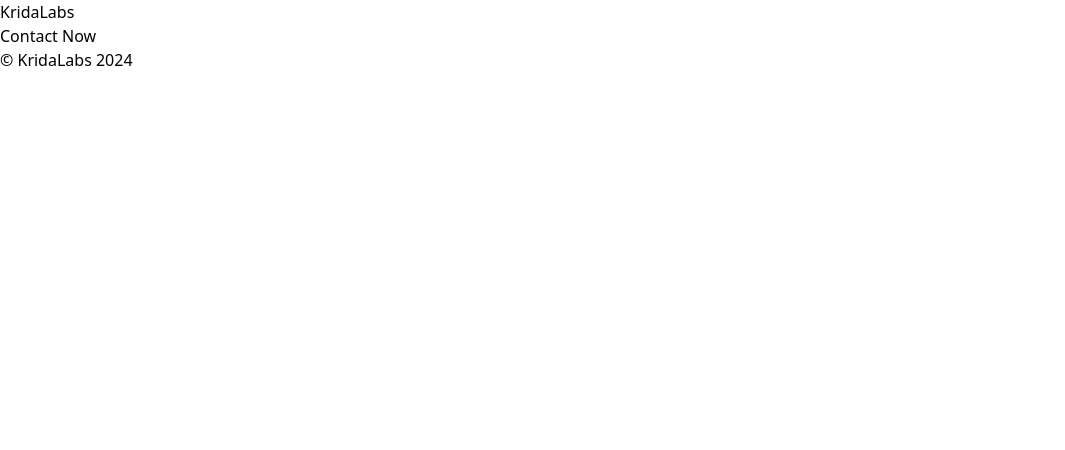
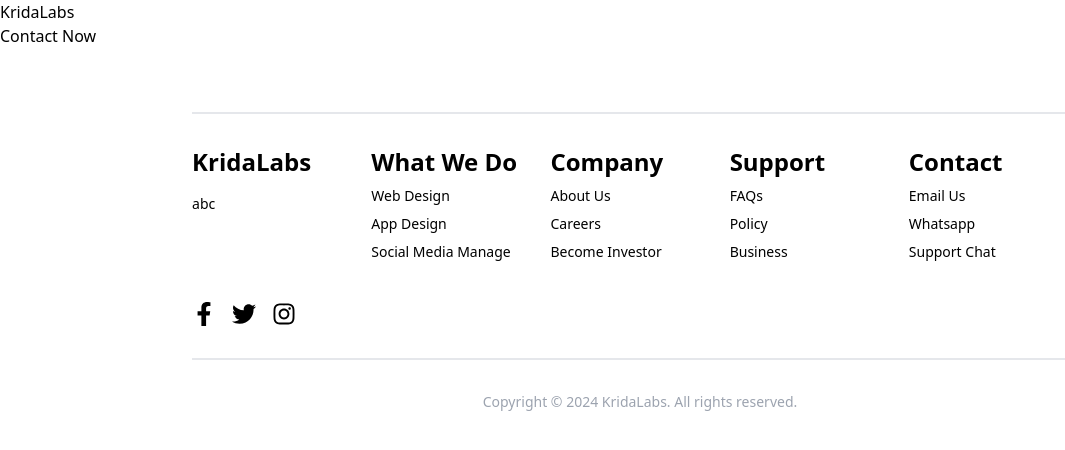
Before and after one commit to khagendrajora/KridaLabs-Website, a React (Vite) app: page / in a window 1280 px wide. Shown: the top 450 px of the page, without its empty margins (0-1065 px from the left). Built offline with nearby package versions, Linux system fonts and the light colour scheme.

Commit message:
Footer component create

```diff
--- a/src/components/Footer/Footer.tsx
+++ b/src/components/Footer/Footer.tsx
@@ -1,9 +1,82 @@
-import { ReactNode } from "react";
+// import { ReactNode } from "react";
+import { FaFacebookF, FaTwitter, FaInstagram } from 'react-icons/fa';
 
-export default function Footer({ children }: { children: ReactNode }) {
+export default function Footer() {
   return (
-    <footer>
-      {children}
+    <footer className="bg-white text-black py-8 px-4 sm:px-12 md:px-28 lg:px-48">
+        {/* Separator Line */}
+      <hr className="border-t-2 border-gray-200 my-8" /> {/* Horizontal line */}
+
+      <div className="flex flex-wrap justify-end gap-0">
+        {/* Company Info Section */}
+        <div className="flex flex-col w-full sm:w-1/2 lg:w-1/5 gap-4">
+          <h2 className="text-2xl font-bold">KridaLabs</h2>
+          <p className="text-sm">
+            abc
+          </p>
+        </div>
+
+        {/* What We Do Section */}
+        <div className="w-full sm:w-1/2 lg:w-1/5 flex flex-col gap-2">
+          <h2 className="text-2xl font-bold">What We Do</h2>
+          <ul className="space-y-2 text-sm">
+            <li><a href="#" className="hover:underline">Web Design</a></li>
+            <li><a href="#" className="hover:underline">App Design</a></li>
+            <li><a href="#" className="hover:underline">Social Media Manage</a></li>
+
+          </ul>
+        </div>
+
+        {/* Company Section */}
+        <div className="w-full sm:w-1/2 lg:w-1/5 flex flex-col gap-2">
+          <h2 className="text-2xl font-bold">Company</h2>
+          <ul className="space-y-2 text-sm">
+            <li><a href="#" className="hover:underline">About Us</a></li>
+            <li><a href="#" className="hover:underline">Careers</a></li>
+            <li><a href="#" className="hover:underline">Become Investor</a></li>
+          </ul>
+        </div>
+
+        {/* Support Section */}
+        <div className="w-full sm:w-1/2 lg:w-1/5 flex flex-col gap-2">
+          <h2 className="text-2xl font-bold">Support</h2>
+          <ul className="space-y-2 text-sm">
+            <li><a href="#" className="hover:underline">FAQs</a></li>
+            <li><a href="#" className="hover:underline">Policy</a></li>
+            <li><a href="#" className="hover:underline">Business</a></li>
+          </ul>
+        </div>
+
+        {/* Contact Section */}
+        <div className="w-full sm:w-1/2 lg:w-1/5 flex flex-col gap-2">
+          <h2 className="text-2xl font-bold">Contact</h2>
+          <ul className="space-y-2 text-sm">
+            <li><a href="#" className="hover:underline">Email Us</a></li>
+            <li><a href="#" className="hover:underline">Whatsapp</a></li>
+            <li><a href="#" className="hover:underline">Support Chat</a></li>
+          </ul>
+        </div>
+      </div>
+
+      {/* Social Media Icons Section */}
+      <div className="flex space-x-4 mt-10"> {/* Added margin-top to create a gap */}
+        <a href="#" className="text-black hover:text-gray-600">
+          <FaFacebookF size={24} /> {/* Increased size */}
+        </a>
+        <a href="#" className="text-black hover:text-gray-600">
+          <FaTwitter size={24} /> {/* Increased size */}
+        </a>
+        <a href="#" className="text-black hover:text-gray-600">
+          <FaInstagram size={24} /> {/* Increased size */}
+        </a>
+      </div>
+      {/* Separator Line */}
+      <hr className="border-t-2 border-gray-200 my-8" /> {/* Horizontal line */}
+
+      {/* Copyright Section */}
+      <div className="text-center text-sm mt-4 text-gray-400	">
+        Copyright © 2024 KridaLabs. All rights reserved.
+      </div>
     </footer>
   );
 }
--- a/src/pages/Layouts/DefaultLayout.tsx
+++ b/src/pages/Layouts/DefaultLayout.tsx
@@ -1,6 +1,7 @@
 import { ReactNode } from "react";
 import Footer from "../../components/Footer/Footer";
 import Header from "../../components/Header/Header";
+
 
 export default function DefaultLayout({ children }: { children: ReactNode }) {
   return (
@@ -11,9 +12,9 @@ export default function DefaultLayout({ children }: { children: ReactNode }) {
       <main>
         {children}
       </main>
-      <Footer>
-        &copy; KridaLabs {new Date().getFullYear()}
-      </Footer>
+      <Footer />
+
+
     </>
   );
 }
```
